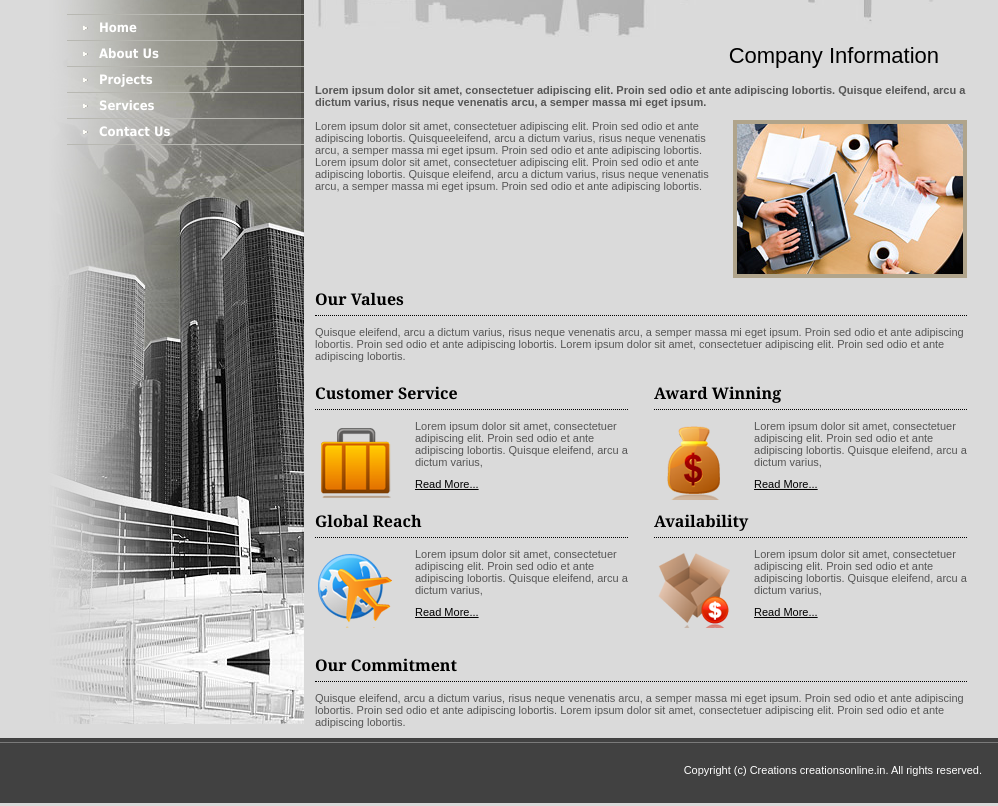
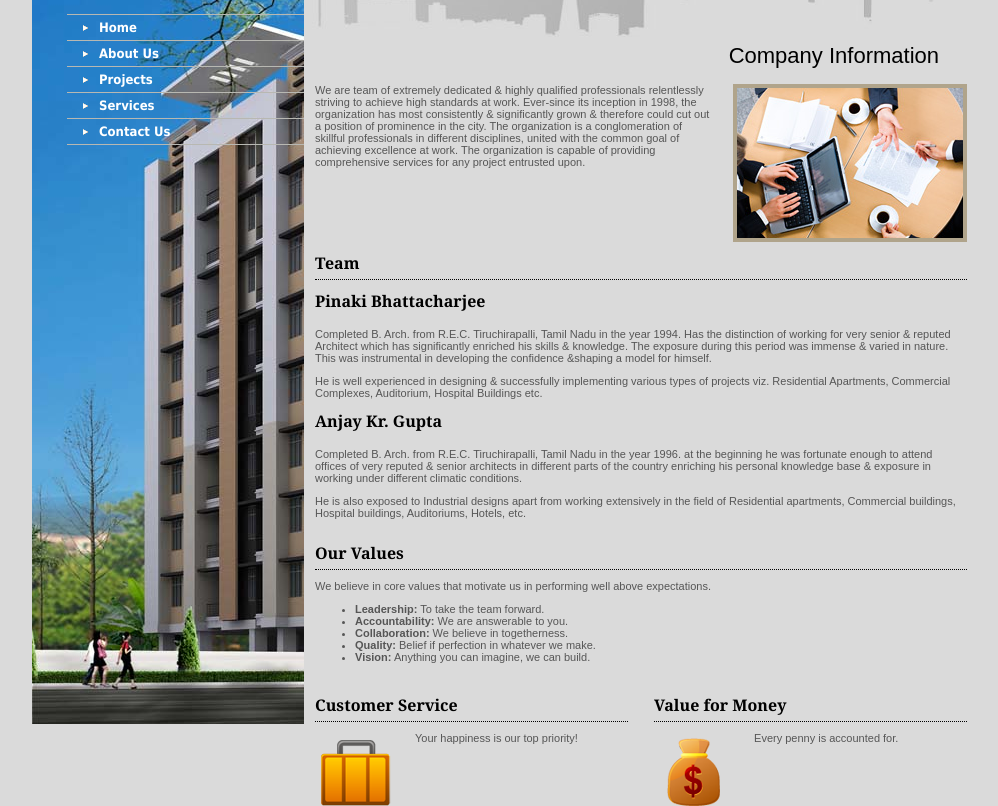
Before and after one commit to sdaityari/Creations, a plain HTML site: page aboutus.html in a window 1280 px wide. Shown: the part 91-897 px from the top of the page, without its empty margins (133-1131 px from the left). Drawn offline with Linux system fonts and the light colour scheme.

Commit message:
Updated information on pages

```diff
--- a/aboutus.html
+++ b/aboutus.html
@@ -8,7 +8,7 @@
 <body>
 <div id="container">
   <div class="container-left">
-    <div class="logozone"><a href="http://www.free-css.com/"><img src="images/logo.png" alt="" border="0" /></a></div>
+    <div class="logozone"><a href="index.html"><img src="images/logo.png" alt="" border="0" /></a></div>
     <div class="mainmenu">
       <ul>
         <li><a href="index.html">Home</a></li>
@@ -27,52 +27,68 @@
       <h2>Company Information</h2>
     </div>
     <div style="padding-bottom:10px;">
-      <div><strong>Lorem ipsum dolor sit amet, consectetuer adipiscing elit. Proin sed odio et ante adipiscing lobortis. Quisque eleifend, arcu a dictum varius, risus neque venenatis arcu, a semper massa mi eget ipsum. </strong><br />
-        <br />
-        <img src="images/photo-about.jpg" alt="" class="aboutus-img" /> Lorem ipsum dolor sit amet, consectetuer adipiscing elit. Proin sed odio et ante adipiscing lobortis. Quisqueeleifend, arcu a dictum varius, risus neque venenatis arcu, a semper massa mi eget ipsum. Proin sed odio et ante adipiscing lobortis. Lorem ipsum dolor sit amet, consectetuer adipiscing elit. Proin sed odio et ante adipiscing lobortis. Quisque eleifend, arcu a dictum varius, risus neque venenatis arcu, a semper massa mi eget ipsum. Proin sed odio et ante adipiscing lobortis.
+      <div><!--<strong>Lorem ipsum dolor sit amet, consectetuer adipiscing elit. Proin sed odio et ante adipiscing lobortis. Quisque eleifend, arcu a dictum varius, risus neque venenatis arcu, a semper massa mi eget ipsum. </strong><br />
+        <br />-->
+        <img src="images/photo-about.jpg" alt="" class="aboutus-img" /> We are team of extremely dedicated & highly qualified professionals relentlessly striving to achieve high standards at work. Ever-since its inception in 1998, the organization has most consistently & significantly grown & therefore could cut out a position of prominence in the city. The organization is a conglomeration of skillful professionals in different disciplines, united with the common goal of achieving excellence at work. The organization is capable of providing comprehensive services for any project entrusted upon.
         <div class="clear"></div>
       </div>
       <div class="clear"></div>
       <div>
+        <h3>Team</h3>
+        <div>
+          <h4>Pinaki Bhattacharjee</h4>
+          <div>
+            <p>Completed B. Arch. from R.E.C. Tiruchirapalli, Tamil Nadu in the year 1994. Has the distinction of working for very senior & reputed Architect which has significantly enriched his skills & knowledge. The exposure during this period was immense & varied in nature. This was instrumental in developing the confidence &shaping a model for himself. </p>
+            <p>He is well experienced in designing & successfully implementing various types of projects viz. Residential Apartments, Commercial Complexes, Auditorium, Hospital Buildings etc.</p>
+          </div>
+          <h4>Anjay Kr. Gupta</h4>
+          <div>
+            <p>Completed B. Arch. from R.E.C. Tiruchirapalli, Tamil Nadu in the year 1996. at the beginning he was fortunate enough to attend offices of very reputed & senior architects in different parts of the country enriching his personal knowledge base & exposure in working under different climatic conditions.</p>
+            <p>He is also exposed to Industrial designs apart from working extensively in the field of Residential apartments, Commercial buildings, Hospital buildings, Auditoriums, Hotels, etc.</p>
+          </div>
+        </div>
+        <br />
+      </div>
+      <div>
         <h3>Our Values</h3>
-        <div>Quisque eleifend, arcu a dictum varius, risus neque venenatis arcu, a semper massa mi eget ipsum. Proin sed odio et ante adipiscing lobortis. Proin sed odio et ante adipiscing lobortis. Lorem ipsum dolor sit amet, consectetuer adipiscing elit. Proin sed odio et ante adipiscing lobortis.</div>
+        <div>We believe in core values that motivate us in performing well above expectations.
+          <ul>
+            <li><strong>Leadership:</strong> To take the team forward.</li>
+            <li><strong>Accountability:</strong> We are answerable to you.</li>
+            <li><strong>Collaboration:</strong> We believe in togetherness.</li>
+            <li><strong>Quality:</strong> Belief if perfection in whatever we make.</li>
+            <li><strong>Vision:</strong> Anything you can imagine, we can build.</li>
+          </ul>
+        </div>
       </div>
       <div class="clear"></div>
       <div class="aboutcolumnzone">
         <div class="aboutcolumn1">
           <div>
             <h3>Customer Service</h3>
-            <img src="images/ico-med-1.png" alt="" class="abouticon" /> Lorem ipsum dolor sit amet, consectetuer adipiscing elit. Proin sed odio et ante adipiscing lobortis. Quisque eleifend, arcu a dictum varius,
-            <div class="readmore"><a href="http://www.free-css.com/">Read More...</a></div>
+            <img src="images/ico-med-1.png" alt="" class="abouticon" /> Your happiness is our top priority!
           </div>
         </div>
         <div class="aboutcolumn2">
           <div>
-            <h3>Award Winning</h3>
-            <img src="images/ico-med-2.png" alt="" class="abouticon" /> Lorem ipsum dolor sit amet, consectetuer adipiscing elit. Proin sed odio et ante adipiscing lobortis. Quisque eleifend, arcu a dictum varius,
-            <div class="readmore"><a href="http://www.free-css.com/">Read More...</a></div>
+            <h3>Value for Money</h3>
+            <img src="images/ico-med-2.png" alt="" class="abouticon" /> Every penny is accounted for.
           </div>
         </div>
         <div class="clear"></div>
         <div class="aboutcolumn1">
           <div>
             <h3>Global Reach</h3>
-            <img src="images/ico-med-3.png" alt="" class="abouticon" /> Lorem ipsum dolor sit amet, consectetuer adipiscing elit. Proin sed odio et ante adipiscing lobortis. Quisque eleifend, arcu a dictum varius,
-            <div class="readmore"><a href="http://www.free-css.com/">Read More...</a></div>
+            <img src="images/ico-med-3.png" alt="" class="abouticon" /> You get top class services.
           </div>
         </div>
         <div class="aboutcolumn2">
           <div>
             <h3>Availability</h3>
-            <img src="images/ico-med-4.png" alt="" class="abouticon" /> Lorem ipsum dolor sit amet, consectetuer adipiscing elit. Proin sed odio et ante adipiscing lobortis. Quisque eleifend, arcu a dictum varius,
-            <div class="readmore"><a href="http://www.free-css.com/">Read More...</a></div>
+            <img src="images/ico-med-4.png" alt="" class="abouticon" /> Always at your service.
           </div>
         </div>
         <div class="clear"></div>
-      </div>
-      <div>
-        <h3>Our Commitment</h3>
-        <div> Quisque eleifend, arcu a dictum varius, risus neque venenatis arcu, a semper massa mi eget ipsum. Proin sed odio et ante adipiscing lobortis. Proin sed odio et ante adipiscing lobortis. Lorem ipsum dolor sit amet, consectetuer adipiscing elit. Proin sed odio et ante adipiscing lobortis. </div>
       </div>
     </div>
     <div class="clear"></div>
--- a/stylesheet/style.css
+++ b/stylesheet/style.css
@@ -18,7 +18,8 @@ body {
 .container-left {
 	width:272px;
 	height:815px;
-	background:url(../images/containerleft.jpg) left top no-repeat;
+	/*background:url(../images/bwback.jpg) left top no-repeat;*/
+	background:url(../images/background.jpg) left top no-repeat;
 	float:left;
 }
 
@@ -53,8 +54,12 @@ body {
 .girlimg {
 	position:relative;
 	float:right;
-	left:12px;
+	left:-12px;
 	top:-35px;
+}
+
+.girlimg img{
+	width:95px;
 }
 
 .column1 {
```
Also changed, not shown: contact.html (+6 -7 lines), index.html (+4 -5 lines), projects.html (+1 -1 lines), services.html (+1 -1 lines), images/background.jpg (added), images/bwback.jpg (added).
